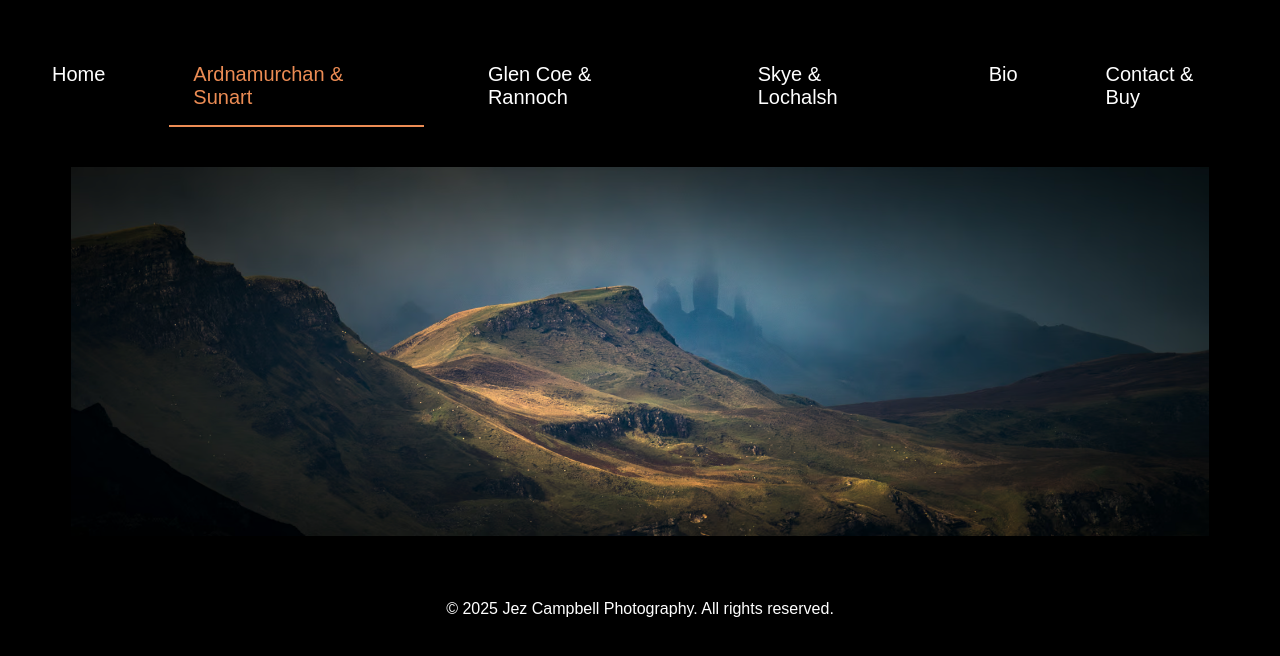
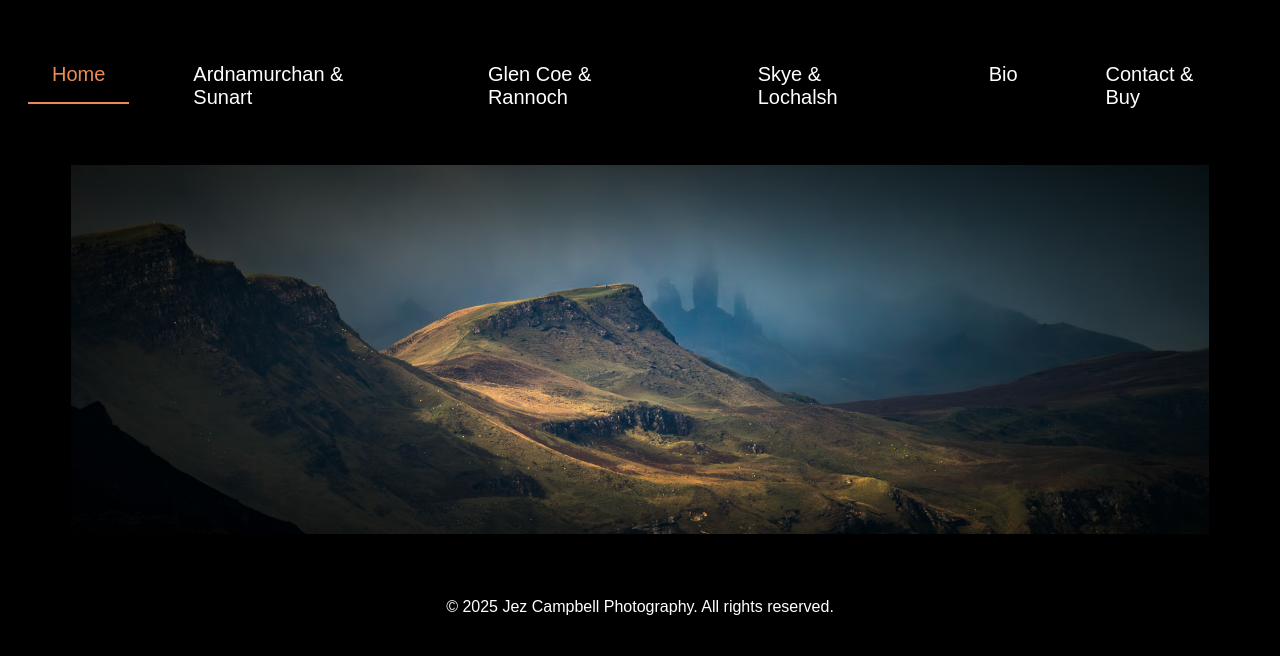
Before and after one commit to JezC70/JezCampbellPhotography, a plain HTML site: page index.html in a window 1280 px wide. Shown: the part 108-764 px from the top of the page. Drawn offline with Linux system fonts and the light colour scheme.

Commit message:
Update index.html

```diff
--- a/index.html
+++ b/index.html
@@ -5,8 +5,8 @@
   </h1>
   <nav style="margin-top: 40px;"
     <ul class="menu">
-      <li><a href="index.html">Home</a></li>
-      <li><a href="Ardnamurchan.html" class="active">Ardnamurchan & Sunart</a></li>
+      <li><a href="index.html" class="active">Home</a></li>
+      <li><a href="Ardnamurchan.html">Ardnamurchan & Sunart</a></li>
       <li><a href="Glencoe.html">Glen Coe & Rannoch</a></li>
       <li><a href="Skye.html">Skye & Lochalsh</a></li>
       <li><a href="Bio.html">Bio</a></li>
```
